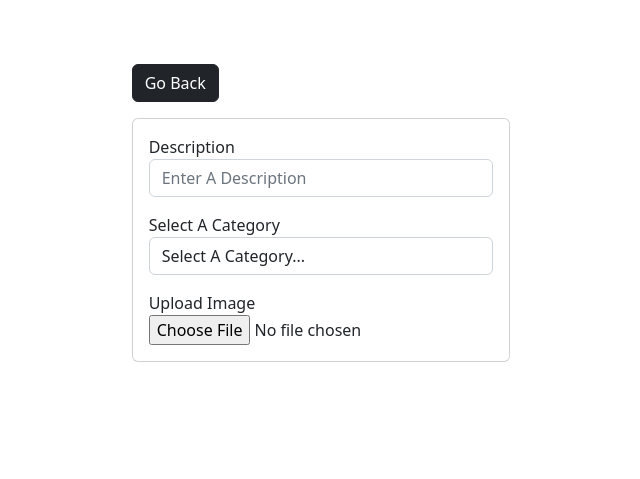
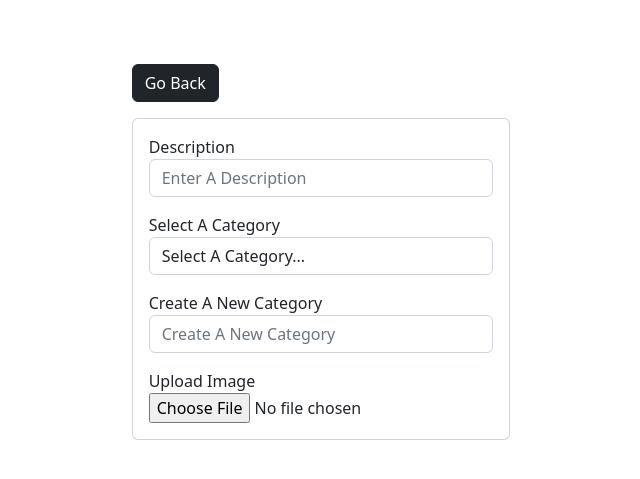
Before and after one commit to Thuotracy/photo-album, a Django app: page /add/ in a window 1280 px wide. Shown: the top 479 px of the page, without its empty margins (319-959 px from the left). Run offline with Django 4.2, Linux system fonts and the light colour scheme; data comes from the database, SQL or seed files in the repository.

Commit message:
created a new field for creating a new category

```diff
--- a/photos/templates/photos/add.html
+++ b/photos/templates/photos/add.html
@@ -35,6 +35,11 @@
                         </div>
 
                         <div class="form-group m-3">
+                            <label>Create A New Category</label>
+                            <input name="category" type="text" placeholder="Create A New Category" class="form-control">
+                        </div>
+
+                        <div class="form-group m-3">
                           <label>Upload Image</label>
                           <input name="image" type="file" class="form-control-file">
                         </div>
```
